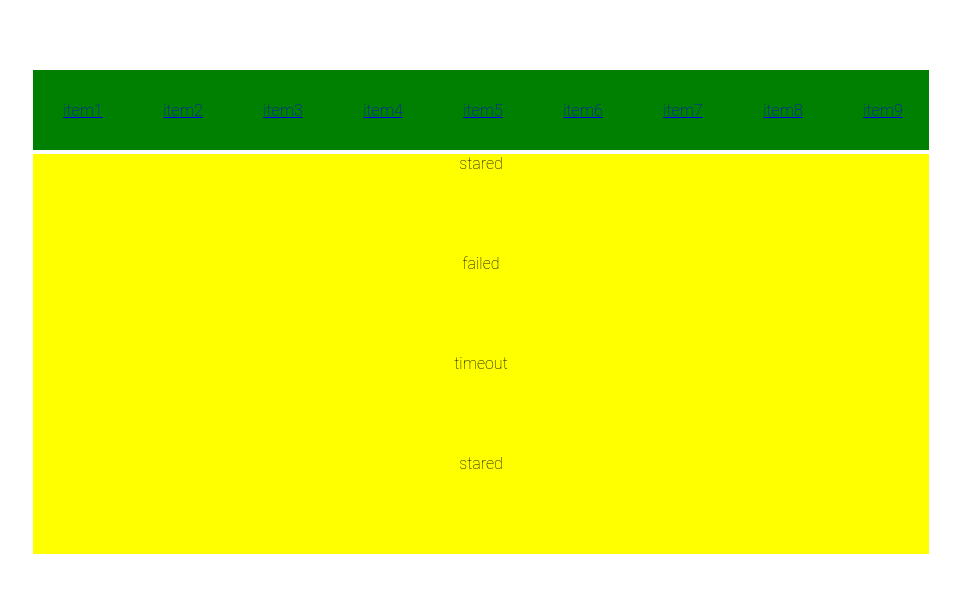
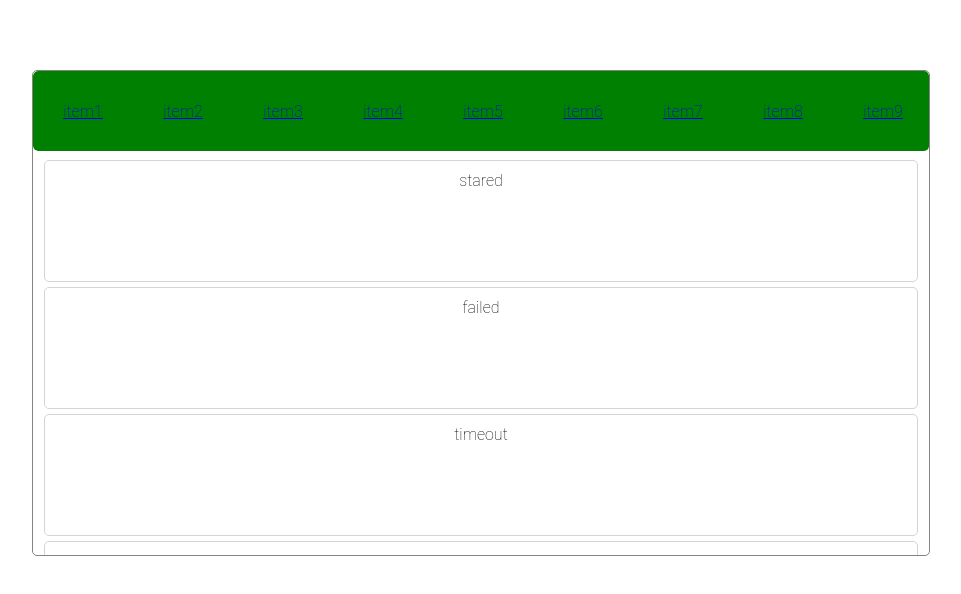
Before and after one commit to jakejooyoung/crl-scroller, a React app: page / in a window 1280 px wide. Shown: the top 594 px of the page, without its empty margins (159-1120 px from the left). Built offline with nearby package versions, Linux system fonts and the light colour scheme.

Commit message:
Card like styling for downwards scrollable items.

```diff
--- a/src/components/DetailsViewer.jsx
+++ b/src/components/DetailsViewer.jsx
@@ -22,7 +22,7 @@ export default class DetailsViewer extends React.Component {
         {items.map(item => (
           <div
             id={item.key}
-            className="item"
+            className="item card"
             key={item.key}
             onClick={(e)=>this.handleSelection(item.key,e)}>
               {item.status}
--- a/src/css/app.scss
+++ b/src/css/app.scss
@@ -2,6 +2,7 @@
 	--primary-color: red;
 	--link-color: #0079ff;
 	--success-color:#25ff3a;
+  --border-color:#888383;
 }
 body{
 	//required for react-motion-drawer
@@ -60,18 +61,15 @@ body{
 	margin:0 auto;
 	display:block;
 	margin: 70px auto;
+	border-radius: 5px;
+	border:1px solid var(--border-color);
 	.innerContainer{
 		display: inline-flex;
+		border-radius: inherit;
 		width:100%;
 		.scrollable{
-			.item{
-
-			}
+			border-radius: inherit;
 		}
-	}
-	.detailsViewer {
-		width:100%;
-		background: yellow;
 	}
 	.sideScroller {
     overflow: hidden;
@@ -79,6 +77,7 @@ body{
     white-space: nowrap;
     width: 100%;
     display: inline-flex;
+    scroll-behavior:smooth;
 		.scrollable {
 			background-color:green;
 	    height: 80px;
@@ -105,14 +104,16 @@ body{
     overflow-x: hidden;
     overflow-y: scroll;
     height:400px;
+    border-radius: inherit;
 		scroll-behavior:smooth;
     .item{
 	    -webkit-transform: translateZ( 0 );
 	    transform: translateZ( 0 );
 	    -webkit-transition: -webkit-transform 0.6s ease-in-out;
 	    transition: transform 0.6s ease-in-out;
-    	width:100%;
-    	height: 100px;
+	    width: 95%;
+	    height: 100px;
+	    margin: 5px auto;
     }
 	}
 }
```
